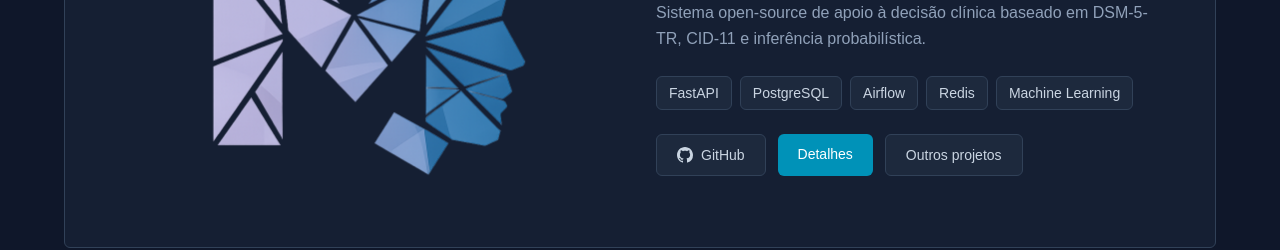
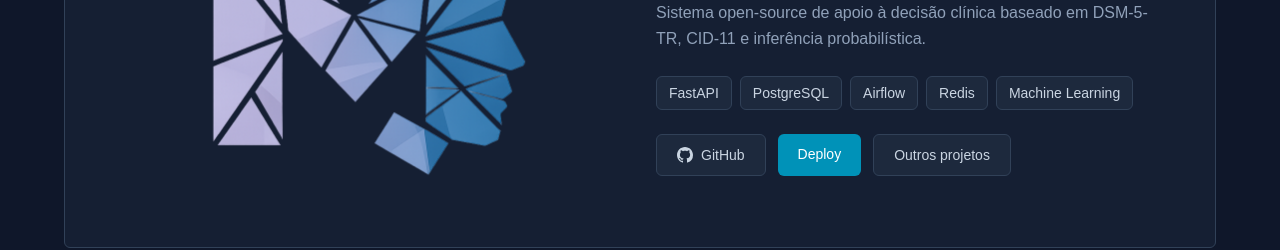
Before and after one commit to spdr-lily/portfolio-susana, a Next.js app: page / in a window 1280 px wide. Shown: the part 2480-2730 px from the top of the page. Built offline with nearby package versions, Linux system fonts and the light colour scheme.

Commit message:
atualização

```diff
--- a/src/components/FeaturedProject.tsx
+++ b/src/components/FeaturedProject.tsx
@@ -43,8 +43,9 @@ export default function FeaturedProject({ project }: Props) {
           </div>
 
           <div className="flex flex-wrap gap-3">
+            {project.githubUrl && (
               <a
-              href="https://github.com/spdr-lily/mind"
+                href={project.githubUrl}
                 target="_blank"
                 rel="noopener noreferrer"
                 className="px-5 py-2.5 rounded-md bg-slate-800 border border-slate-700 hover:border-cyan-500 text-slate-300 hover:text-cyan-300 transition-colors text-sm inline-flex items-center gap-2"
@@ -52,9 +53,17 @@ export default function FeaturedProject({ project }: Props) {
                 <svg className="w-4 h-4" fill="currentColor" viewBox="0 0 24 24"><path d="M12 0C5.37 0 0 5.37 0 12c0 5.31 3.435 9.795 8.205 11.385.6.105.825-.255.825-.57 0-.285-.015-1.23-.015-2.235-3.015.555-3.795-.735-4.035-1.41-.135-.345-.72-1.41-1.23-1.695-.42-.225-1.02-.78-.015-.795.945-.015 1.62.87 1.845 1.23 1.08 1.815 2.805 1.305 3.495.99.105-.78.42-1.305.765-1.605-2.67-.3-5.46-1.335-5.46-5.925 0-1.305.465-2.385 1.23-3.225-.12-.3-.54-1.53.12-3.18 0 0 1.005-.315 3.3 1.23.96-.27 1.98-.405 3-.405s2.04.135 3 .405c2.295-1.56 3.3-1.23 3.3-1.23.66 1.65.24 2.88.12 3.18.765.84 1.23 1.905 1.23 3.225 0 4.605-2.805 5.625-5.475 5.925.435.375.81 1.095.81 2.22 0 1.605-.015 2.895-.015 3.3 0 .315.225.69.825.57A12.02 12.02 0 0024 12c0-6.63-5.37-12-12-12z"/></svg>
                 GitHub
               </a>
-            <a href="#" className="px-5 py-2.5 rounded-md bg-cyan-600 hover:bg-cyan-700 text-white transition-colors text-sm">
-              Detalhes
+            )}
+            {project.deployUrl && (
+              <a
+                href={project.deployUrl}
+                target="_blank"
+                rel="noopener noreferrer"
+                className="px-5 py-2.5 rounded-md bg-cyan-600 hover:bg-cyan-700 text-white transition-colors text-sm"
+              >
+                Deploy
               </a>
+            )}
             <a href="#projects-grid" className="px-5 py-2.5 rounded-md bg-slate-800 border border-slate-700 hover:border-cyan-500 text-slate-300 hover:text-cyan-300 transition-colors text-sm">
               Outros projetos
             </a>
```
Lines whose indentation alone changed are shown as unchanged.
